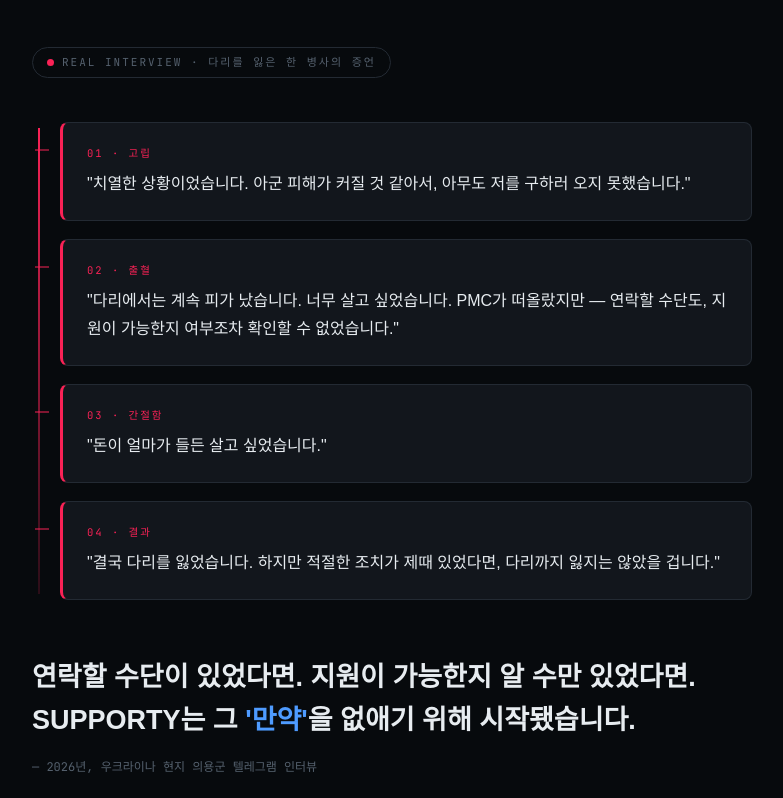
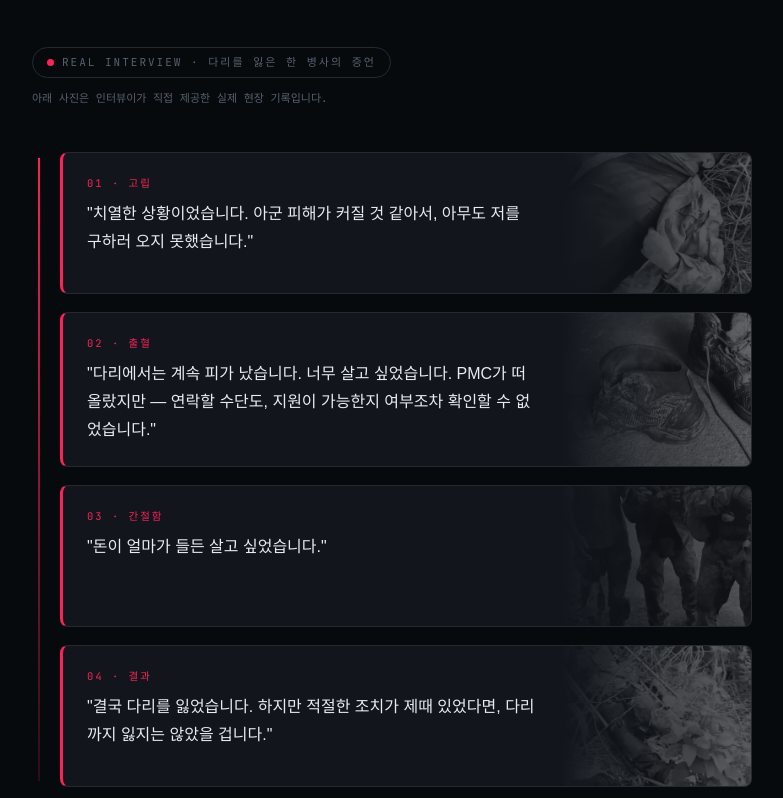
Before and after one commit to supporty-d4d/supporty-d4d.github.io, a plain HTML site: page index.html in a window 1280 px wide. Shown: the part 1542-2340 px from the top of the page, without its empty margins (92-875 px from the left). Drawn offline with Linux system fonts and the light colour scheme; a web font is replaced by a local one.

Commit message:
Add interviewee-provided field photos to origin timeline (B&W restrained treatment)

```diff
--- a/index.html
+++ b/index.html
@@ -171,9 +171,25 @@
   .tl-card{
     position:relative; background:var(--panel); border:1px solid var(--border);
     border-left:3px solid var(--red);
-    border-radius:8px; padding:22px 24px; margin-bottom:18px;
+    border-radius:8px; margin-bottom:18px; overflow:hidden;
+    display:grid; grid-template-columns:1fr 190px;
     opacity:0; transform:translateY(14px);
     transition:opacity .6s ease, transform .6s ease;
+  }
+  .tl-card .tl-txt{ padding:22px 24px; }
+  .tl-card .shot{ position:relative; min-height:140px; }
+  .tl-card .shot img{
+    position:absolute; inset:0; width:100%; height:100%; object-fit:cover;
+    opacity:0.5; filter:grayscale(1);
+  }
+  .tl-card .shot::after{
+    content:''; position:absolute; inset:0;
+    background:linear-gradient(90deg, var(--panel) 0%, rgba(18,22,28,0.35) 45%, rgba(18,22,28,0) 100%);
+  }
+  @media (max-width:640px){
+    .tl-card{ grid-template-columns:1fr; }
+    .tl-card .shot{ height:160px; order:-1; }
+    .tl-card .shot::after{ background:linear-gradient(0deg, var(--panel) 0%, rgba(18,22,28,0.2) 60%, rgba(18,22,28,0) 100%); }
   }
   .tl-card.vis{ opacity:1; transform:none; }
   @media (prefers-reduced-motion: reduce){
@@ -465,23 +481,36 @@
     </p>
 
     <div class="interview-label">REAL INTERVIEW · 다리를 잃은 한 병사의 증언</div>
+    <p style="margin-top:12px; font-family:var(--mono); font-size:11px; color:var(--text-mute);">아래 사진은 인터뷰이가 직접 제공한 실제 현장 기록입니다.</p>
 
     <div class="tl">
       <div class="tl-card">
+        <div class="tl-txt">
           <div class="t">01 · 고립</div>
           <p>"치열한 상황이었습니다. 아군 피해가 커질 것 같아서, 아무도 저를 구하러 오지 못했습니다."</p>
         </div>
+        <div class="shot"><img src="./assets/story_1.webp" alt="들판에 홀로 쓰러져 있는 병사 — 인터뷰이 제공" loading="lazy"></div>
+      </div>
       <div class="tl-card">
+        <div class="tl-txt">
           <div class="t">02 · 출혈</div>
           <p>"다리에서는 계속 피가 났습니다. 너무 살고 싶었습니다. PMC가 떠올랐지만 — 연락할 수단도, 지원이 가능한지 여부조차 확인할 수 없었습니다."</p>
         </div>
+        <div class="shot"><img src="./assets/story_2.webp" alt="피에 젖은 전투화 — 인터뷰이 제공" loading="lazy"></div>
+      </div>
       <div class="tl-card">
+        <div class="tl-txt">
           <div class="t">03 · 간절함</div>
           <p>"돈이 얼마가 들든 살고 싶었습니다."</p>
         </div>
+        <div class="shot"><img src="./assets/story_3.webp" alt="동료들에게 부축받아 이동하는 부상병 — 인터뷰이 제공" loading="lazy"></div>
+      </div>
       <div class="tl-card">
+        <div class="tl-txt">
           <div class="t">04 · 결과</div>
           <p>"결국 다리를 잃었습니다. 하지만 적절한 조치가 제때 있었다면, 다리까지 잃지는 않았을 겁니다."</p>
+        </div>
+        <div class="shot"><img src="./assets/story_4.webp" alt="들것 위 다리 부상 병사 — 인터뷰이 제공" loading="lazy"></div>
       </div>
     </div>
 
```
Also changed, not shown: assets/story_1.webp (added), assets/story_2.webp (added), assets/story_3.webp (added), assets/story_4.webp (added). Lines whose indentation alone changed are shown as unchanged.
